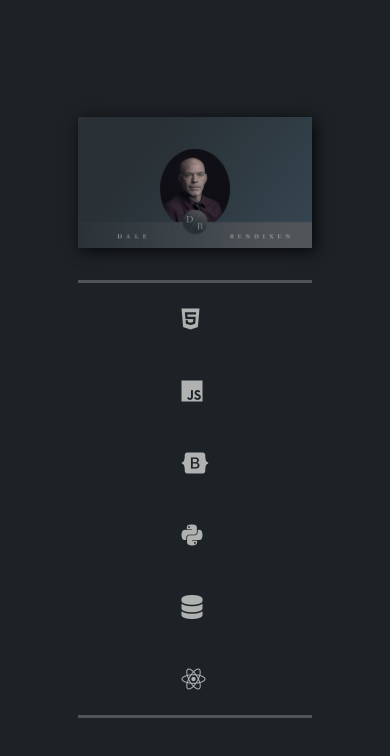
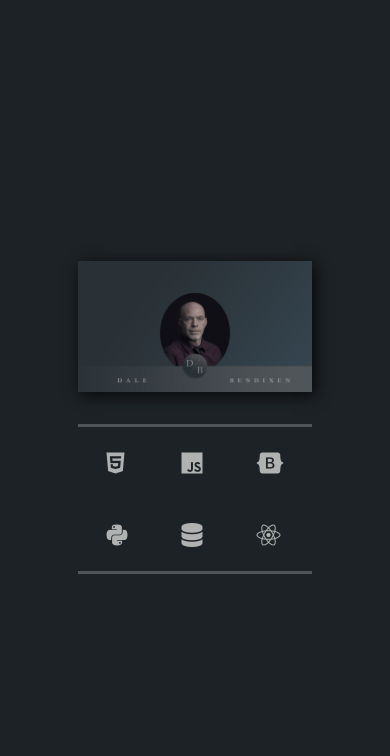
Before and after one commit to Irond76/dale-site, a plain HTML site: page index.html in a window 390 px wide. Drawn offline with Linux system fonts and the light colour scheme.

Commit message:
fixed Mobile View

```diff
--- a/styles.css
+++ b/styles.css
@@ -44,7 +44,7 @@ body {
     .nav-icon {
         margin: auto;
         display: grid;
-        grid-template-columns: 1fr;
+        grid-template-columns: repeat(3, 1fr);
     }
 }
 @media screen and (min-width:550px){
@@ -52,6 +52,7 @@ body {
         margin: auto;
         display: grid;
         grid-template-columns: 1fr 1fr 1fr;
+
     }
 }
 @media screen and (min-width:750px){
@@ -61,6 +62,7 @@ body {
         grid-template-columns: repeat(6, 1fr);
     }
 }
+
 i:hover {
     color: rgb(56, 110, 129);
     transition: all .3s ease-in-out;
```
